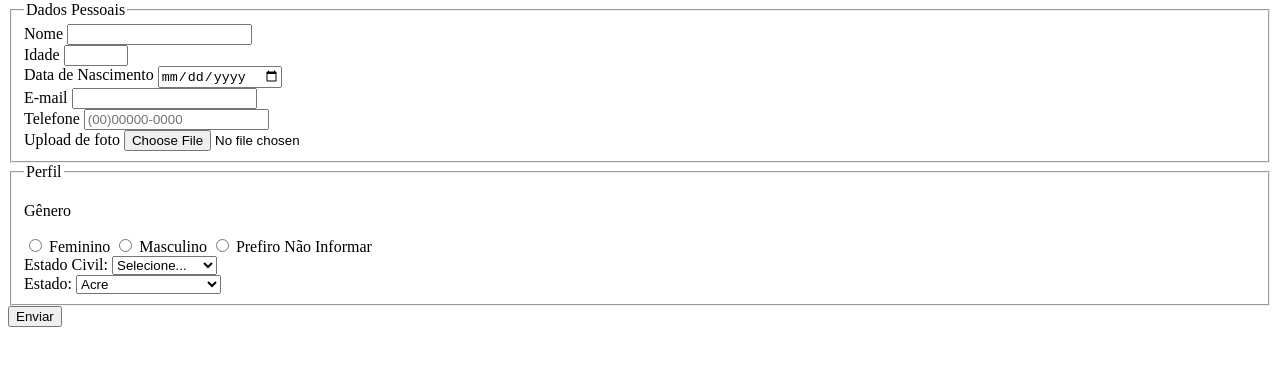
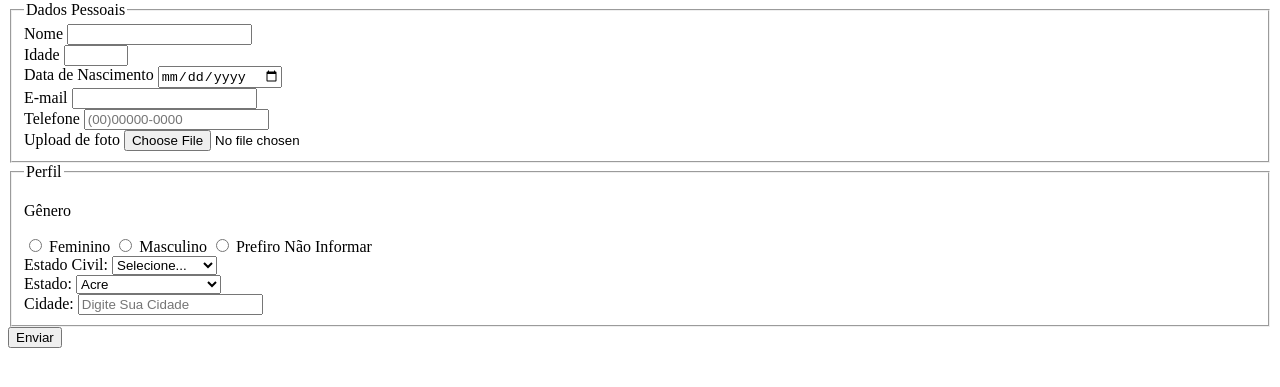
Before and after one commit to BarretoDev001/projeto-culturama, a plain HTML site: page index.html in a window 1280 px wide. Shown: the part 79-466 px from the top of the page. Drawn offline with Linux system fonts and the light colour scheme.

Commit message:
feat: adiciona campo de cidade

```diff
--- a/index.html
+++ b/index.html
@@ -110,6 +110,11 @@
 
             <br>
 
+            <label for="userCity">Cidade:</label>
+            <input type="text" id="userCity" name="userCity" autocomplete="address-level2" placeholder="Digite Sua Cidade">
+
+            <br>
+
             </fieldset>
 
             <button type="submit">Enviar</button>
```
